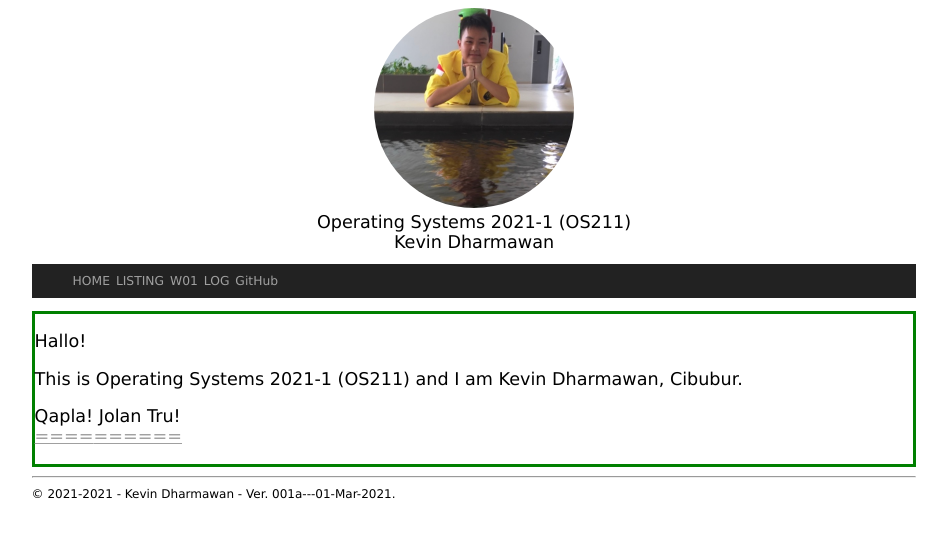
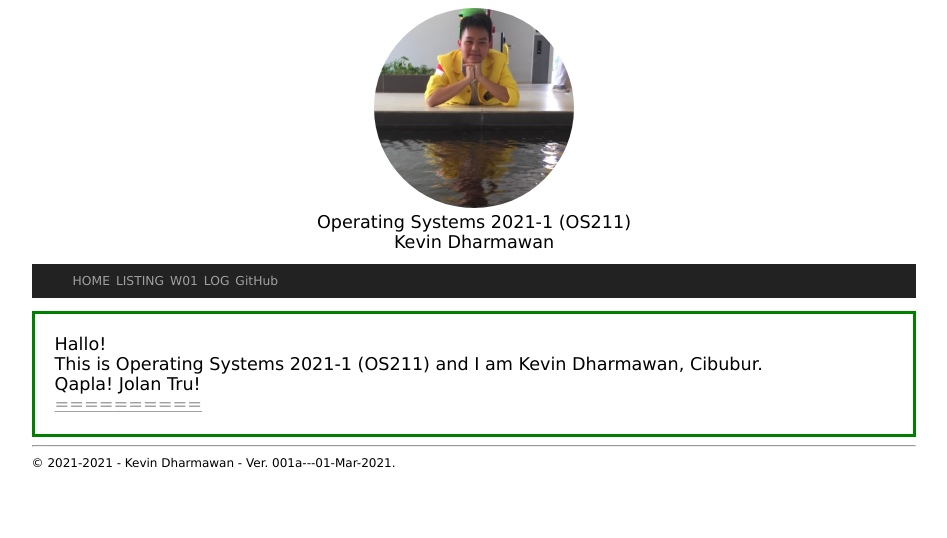
Before and after one commit to kevindharmawan/test-pages, a Jekyll site: the page built from index.md, in a window 1280 px wide. Shown: the top 538 px of the page, without its empty margins (166-1113 px from the left). Built offline with Jekyll 4.4.1, drawn with Linux system fonts in a browser that asks for light colours.

Commit message:
Edit styling 7

```diff
--- a/assets/css/style.css
+++ b/assets/css/style.css
@@ -138,6 +138,7 @@
 
 .info {
   border: 3px solid green;
+  padding: 20px;
 }
 
 pre {
@@ -146,6 +147,11 @@ pre {
   color:         #b5e853;
   font-size:     0.7em;
   border-radius: 2px;
+}
+
+p {
+  margin: 0;
+  padding: 0;
 }
 
 /*
```
Also changed, not shown: 1 other file.
